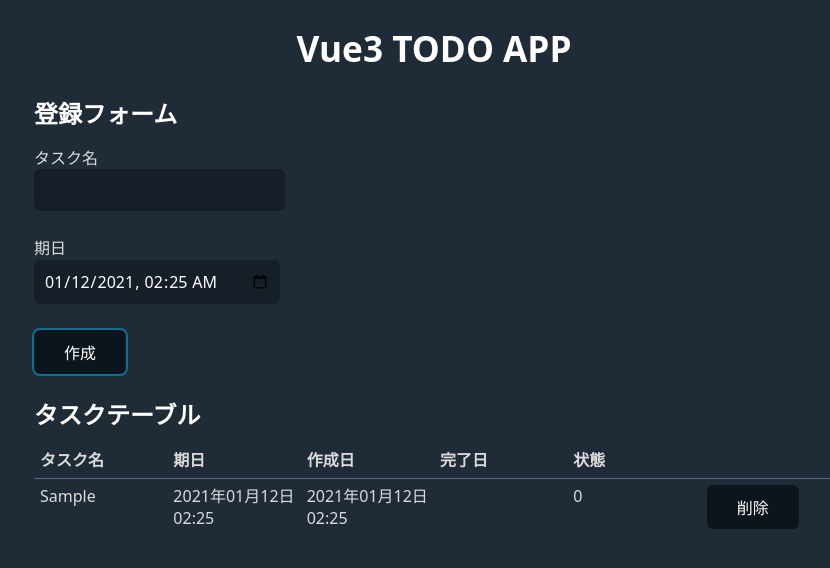
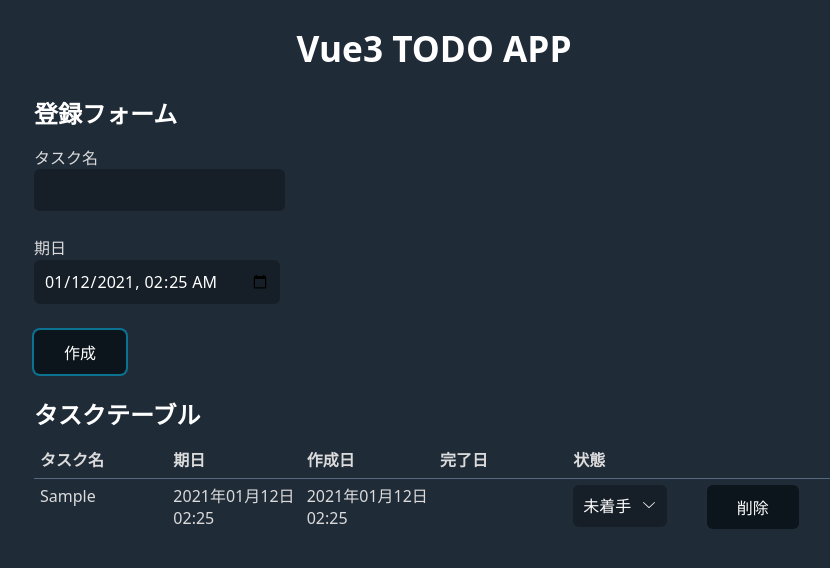
Before and after one commit to ToukaHanetsuki/tr__vue3-todo-app, a Vue app: page / in a window 1280 px wide. Both pictures are taken after typing "Sample" into the empty fields and a click on the input "作成". Shown: the top 568 px of the page, without its empty margins (206-1036 px from the left). Built offline with nearby package versions, Linux system fonts and the light colour scheme.

Commit message:
add: status update

```diff
--- a/src/App.vue
+++ b/src/App.vue
@@ -8,6 +8,7 @@
   <TaskTable
     :tasks="tasks"
     @deleteTask="deleteTask"
+    @changeStatus="changeStatus"
   />
 </template>
 
@@ -53,6 +54,18 @@ export default {
       StorageService.saveTasks(this.tasks);
     },
 
+    /** タスクのステータスを変更 */
+    changeStatus(newStatus, targetId) {
+      // 対象のIDのタスクを検索
+      const target = this.tasks.find(v => v.id === targetId);
+
+      // ステータスを更新
+      target.status = newStatus;
+
+      // ローカルストレージにタスクリストを保存
+      StorageService.saveTasks(this.tasks);
+    },
+
     /** タスクリストを取得する */
     fetchTasksToStorage() {
       // 取得したリストをdataに反映
--- a/src/components/BaseTable.vue
+++ b/src/components/BaseTable.vue
@@ -37,7 +37,7 @@
           :key="key"
         >
           <slot
-            :[key]="record[key]"
+            v-bind="record"
             :name="`td-${key}`"
           >
             {{ record[key] }}
--- a/src/components/TaskTable.vue
+++ b/src/components/TaskTable.vue
@@ -22,6 +22,20 @@
     <template #td-completeAt="{ completeAt }">
       {{ formatDateTime(completeAt) }}
     </template>
+    <template #td-status="{ status, id }">
+      <select
+        :value="status"
+        @change="changeStatus($event, id)"
+      >
+        <option
+          v-for="option in statusOptions"
+          :key="option.value"
+          :value="option.value"
+        >
+          {{ option.label }}
+        </option>
+      </select>
+    </template>
 
     <!-- after -->
     <template #td-after="{ record }">
@@ -35,6 +49,7 @@
 <script>
 import BaseTable from '@/components/BaseTable.vue';
 import dayjs from 'dayjs';
+import { TASK_STATUS, TASK_STATUS_LABEL } from '@/model/taskModel';
 
 export default {
   name: 'TaskTable',
@@ -49,7 +64,8 @@ export default {
     }
   },
   emits: {
-    deleteTask: null
+    deleteTask: null,
+    changeStatus: null
   },
   data: () => ({
     headers: [
@@ -64,6 +80,12 @@ export default {
     /** ヘッダーのキー配列の算出 */
     headerKeys() {
       return this.headers.map(v => v.key);
+    },
+    /** ステータスの選択肢を算出 */
+    statusOptions() {
+      return Object.entries(TASK_STATUS).map(([key, value]) => {
+        return { value, label: TASK_STATUS_LABEL[key]};
+      });
     }
   },
   methods: {
@@ -74,8 +96,16 @@ export default {
       return date && dayjs(date).format('YYYY年MM月DD日 HH:mm');
     },
 
+    /** 親コンポーネントに削除イベントを通知する */
     deleteTask(targetId) {
       this.$emit('deleteTask', targetId);
+    },
+
+    /** 親コンポーネントにステータス変更を通知する */
+    changeStatus(event, id) {
+      // 第一引数: value
+      // 第二引数: id
+      this.$emit('changeStatus', event.target.value, id);
     }
   }
 };
--- a/src/model/taskModel.js
+++ b/src/model/taskModel.js
@@ -1,5 +1,19 @@
 import { v4 as uuid } from 'uuid';
 import dayjs from 'dayjs';
+
+/** タスクステータスのvalue値 */
+export const TASK_STATUS = {
+  READY: 1,
+  DOING: 2,
+  DONE: 3
+};
+
+/** タスクステータスのラベル */
+export const TASK_STATUS_LABEL = {
+  READY: '未着手',
+  DOING: '着手中',
+  DONE: '完了'
+};
 
 export class TaskModel {
   constructor({
@@ -8,7 +22,7 @@ export class TaskModel {
   }) {
     this.id = uuid(); // 固有ID
     this.name = name; // タスク名
-    this.status = 0; // タスクステータス
+    this.status = TASK_STATUS.READY; // タスクステータス
     this.deadlineAt = deadlineAt; // 締め切り日
     this.completeAt = undefined; // 完了時刻
     this.createdAt = dayjs().format('YYYY-MM-DDTHH:mm'); // 現在時刻
```
